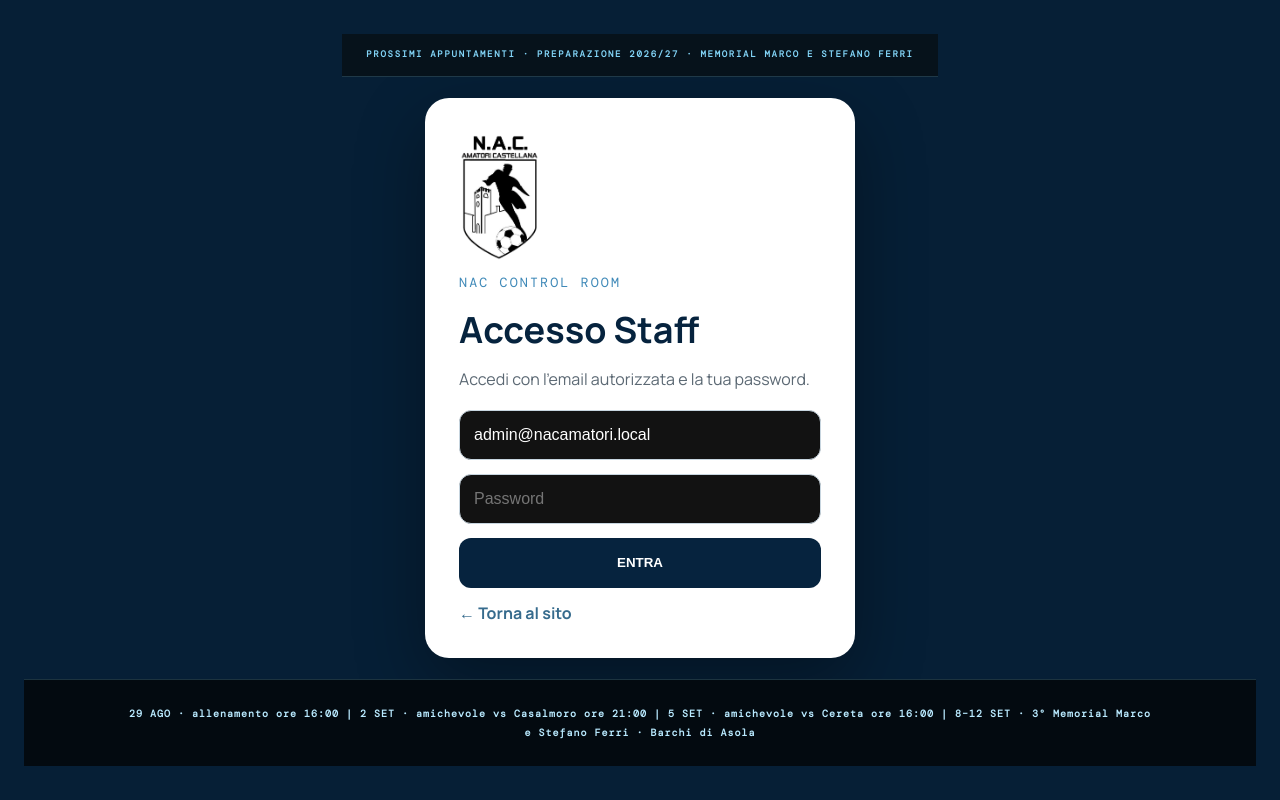
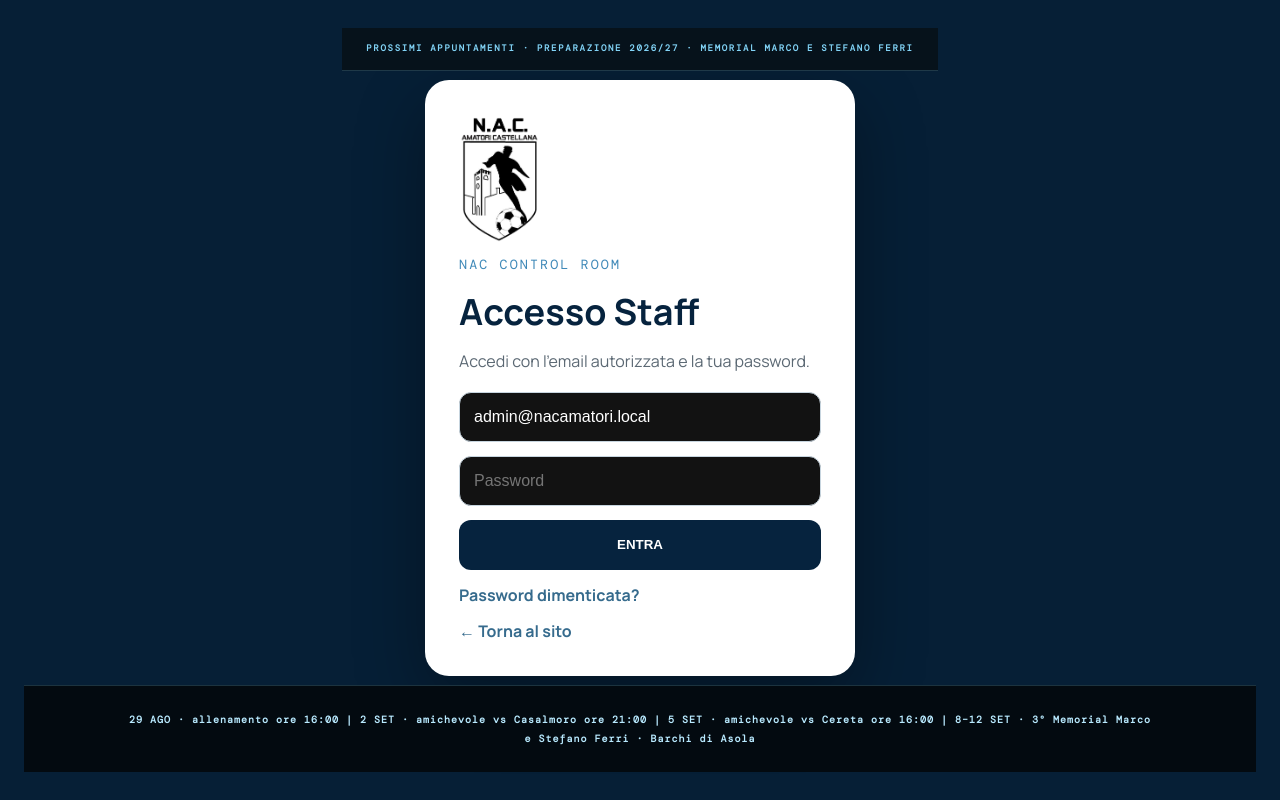
Before and after one commit to innocentigianni2015-hash/nac-amatori-, a Next.js app: page /admin/login in a window 1280 px wide. Built offline with nearby package versions, Linux system fonts and the light colour scheme; a web font is replaced by a local one.

Commit message:
Add forgot password link

```diff
--- a/app/admin/login/page.tsx
+++ b/app/admin/login/page.tsx
@@ -9,6 +9,7 @@ export default function AdminLoginPage(){
     <img src="/nac-scudetto.png" alt="NAC"/><small>NAC CONTROL ROOM</small><h1>Accesso Staff</h1><p>Accedi con l'email autorizzata e la tua password.</p>
     <input type="email" autoComplete="username" value={email} onChange={e=>setEmail(e.target.value)} placeholder="Email" required/>
     <input type="password" autoComplete="current-password" value={password} onChange={e=>setPassword(e.target.value)} placeholder="Password" required/>
-    <button type="submit" disabled={busy}>{busy?"ACCESSO…":"ENTRA"}</button>{error&&<p className="admin-login-error">{error}</p>}<a href="/">← Torna al sito</a>
+    <button type="submit" disabled={busy}>{busy?"ACCESSO…":"ENTRA"}</button>{error&&<p className="admin-login-error">{error}</p>}
+    <a href="/admin/password-dimenticata">Password dimenticata?</a><a href="/">← Torna al sito</a>
   </form></main>
 }
```
